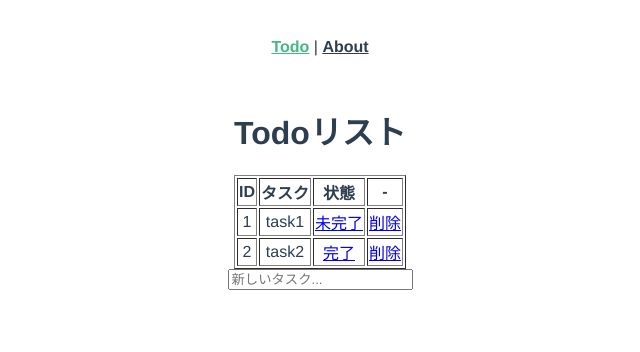
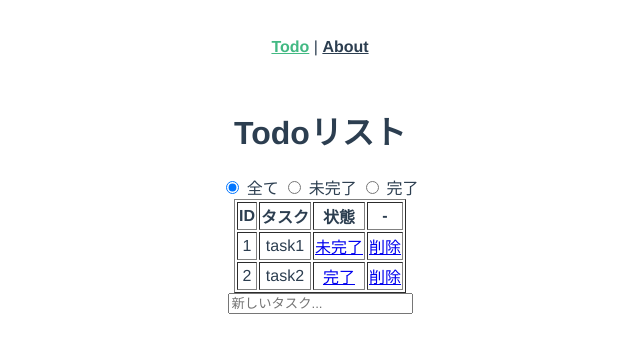
Before and after one commit to gitrhythm2/todo-vue, a Vue app: page / in a window 1280 px wide. Shown: the top 352 px of the page, without its empty margins (320-960 px from the left). Built offline with nearby package versions, Linux system fonts and the light colour scheme.

Commit message:
TODOの抽出処理を追加

```diff
--- /dev/null
+++ b/src/components/TodoCondition.vue
@@ -0,0 +1,27 @@
+<template>
+  <div>
+    <label v-for="opt in todoModel.options" :key="opt.state">
+      <input type="radio" v-model="condition" :value="opt.state">
+      {{ opt.label}}
+    </label>
+  </div>
+</template>
+
+<script lang="ts">
+import { Component, Prop, Watch, Vue } from 'vue-property-decorator'
+import TodoModel from '@/models/TodoModel'
+
+@Component
+export default class TodoCondition extends Vue {
+  condition = -1
+
+  @Prop({ type: Object, required: true })
+  todoModel!: TodoModel
+
+  @Watch('condition')
+  conditionChange (newValue: number) {
+    console.log('Emit conditionChange newvalue[' + newValue + ']')
+    this.$emit('change', newValue)
+  }
+}
+</script>
--- a/src/components/TodoList.vue
+++ b/src/components/TodoList.vue
@@ -33,6 +33,9 @@ export default class TodoList extends Vue {
   @Prop({ type: Object, required: true })
   todoModel!: TodoModel
 
+  @Prop({ type: Number, required: true })
+  condition!: number
+
   get labels (): { [key: number]: string } {
     return this.todoModel.options.reduce((result, opt) => {
       return Object.assign(result, { [opt.state]: opt.label })
@@ -40,7 +43,7 @@ export default class TodoList extends Vue {
   }
 
   get todos (): Todo[] {
-    return this.todoModel.findList()
+    return this.todoModel.findList(this.condition)
   }
 
   onChangeState (todo: Todo): void {
--- a/src/models/TodoModel.ts
+++ b/src/models/TodoModel.ts
@@ -25,8 +25,11 @@ export default class TodoModel {
     ]
   }
 
-  findList (): Todo[] {
-    return this.todos
+  findList (condition: number): Todo[] {
+    // condition = -1は全てが対象
+    return this.todos.filter(todo => {
+      return (condition === -1) ? todo : todo.state === condition
+    })
   }
 
   add (title: string): void {
--- a/src/views/TodoView.vue
+++ b/src/views/TodoView.vue
@@ -1,9 +1,16 @@
 <template>
   <div>
     <h1>Todoリスト</h1>
+    <todo-condition
+      :todoModel="todoModel"
+      @change="onChangeState">
+    </todo-condition>
+
     <todo-list
-      :todoModel="todoModel">
+      :todoModel="todoModel"
+      :condition="condition">
     </todo-list>
+
     <new-todo
       :todoModel="todoModel">
     </new-todo>
@@ -13,16 +20,23 @@
 <script lang="ts">
 import { Component, Vue } from 'vue-property-decorator'
 import TodoModel from '@/models/TodoModel'
+import TodoCondition from '@/components/TodoCondition.vue'
 import TodoList from '@/components/TodoList.vue'
 import NewTodo from '@/components/NewTodo.vue'
 
 @Component({
   components: {
+    TodoCondition,
     TodoList,
     NewTodo
   }
 })
 export default class TodoView extends Vue {
   todoModel: TodoModel = new TodoModel()
+  condition = -1
+
+  onChangeState (value: number) {
+    this.condition = value
+  }
 }
 </script>
```
